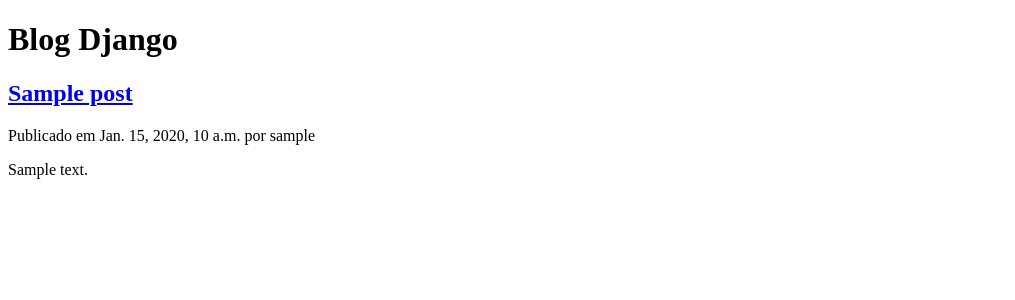
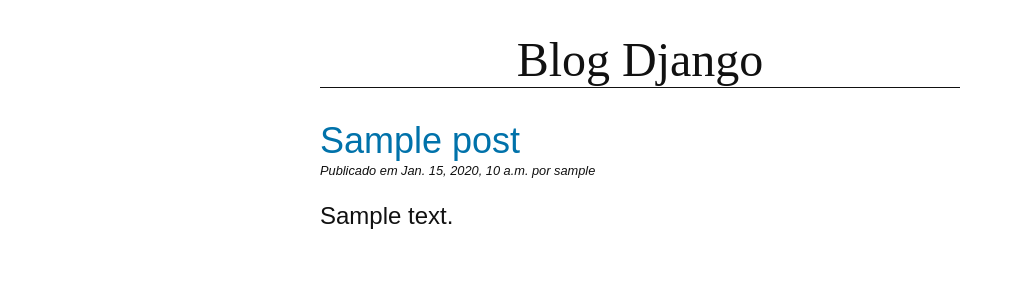
Before and after one commit to arenas-franklin/django-blog, a Django app: page /blog/ in a window 1280 px wide. Shown: the top 300 px of the page, without its empty margins (0-1015 px from the left). Run offline with Django 3.2, Linux system fonts and the light colour scheme; tables that the repository leaves empty hold one stand-in row (values such as "Sample post").

Commit message:
implementando css

```diff
--- /dev/null
+++ b/blog/static/css/blog.css
@@ -0,0 +1,30 @@
+body{
+    margin:0 25%;
+    font-family: sans-serif;
+    font-size: 1.5rem;
+    color: #111111;
+}
+
+h1{
+    text-align:center;
+    font-family:serif;
+    font-weight:normal;
+    border-bottom: 1px solid;
+}
+
+h2{
+    color:#0072aa;
+    font-weight: normal;
+    margin-bottom: 1px;
+}
+
+a{
+    color:#0072aa;
+    text-decoration:none;
+}
+
+p.date{
+    font-size:0.8rem;
+    font-style:italic;
+    margin-top:1px;
+}
--- a/blog/templates/blog/base.html
+++ b/blog/templates/blog/base.html
@@ -1,3 +1,4 @@
+{% load static %}
 <!DOCTYPE html>
 <html lang="pt-br">
 <head>
@@ -5,6 +6,7 @@
     <meta http-equiv="X-UA-Compatible" content="IE=edge">
     <meta name="viewport" content="width=device-width, initial-scale=1.0">
     <title>{% block title %}{% endblock %}</title>
+    <link href="{% static 'css/blog.css' %}" rel= "stylesheet">
 </head>
 <body>
     <header>
```
